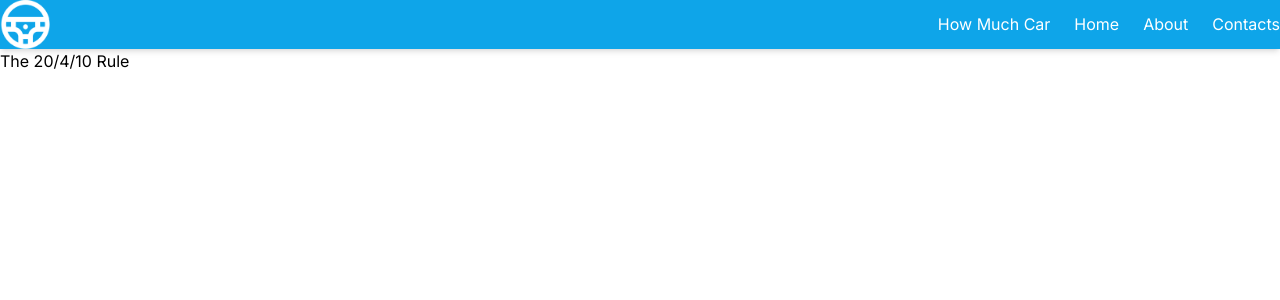
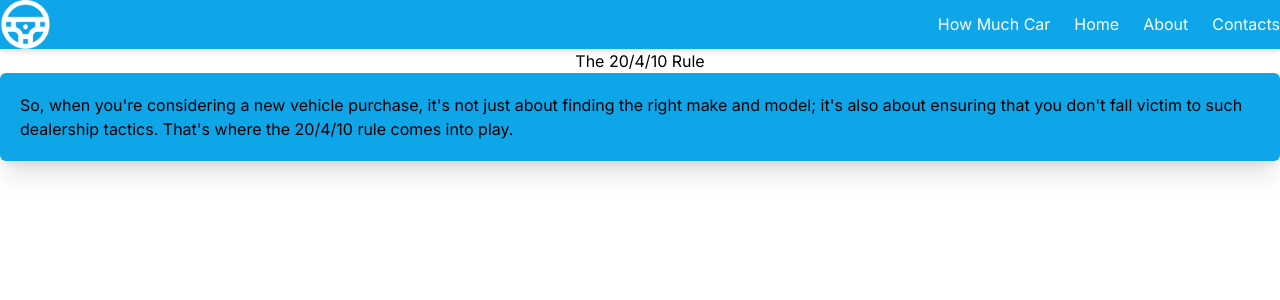
Before and after one commit to erom03/ShellHacks-2023, a Next.js app: page /about in a window 1280 px wide. Shown: the top 300 px of the page. Built offline with nearby package versions, Linux system fonts and the light colour scheme.

Commit message:
Work In progress text box for About Me

```diff
--- a/app/about/page.tsx
+++ b/app/about/page.tsx
@@ -7,7 +7,14 @@ const page = () => {
     <header><Navigation /></header>
     <main>
         <div>
-            <h1>The 20/4/10 Rule</h1>
+
+            <center><h1>The 20/4/10 Rule</h1></center>
+            <div className="bg-sky-500 p-5 text-black font-normal shadow-xl rounded-md personOne w-5/3">
+        <label>
+        So, when you're considering a new vehicle purchase, it's not just about finding the right make and model; it's also about ensuring that you don't fall victim to such dealership tactics. That's where the 20/4/10 rule comes into play.
+
+        </label>
+    </div>
         </div>
     </main>
     </>
```
